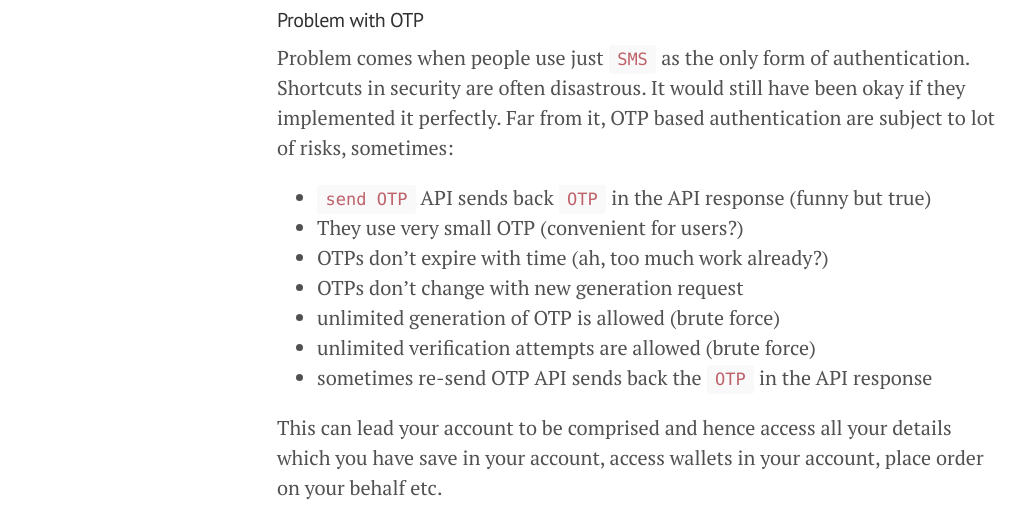
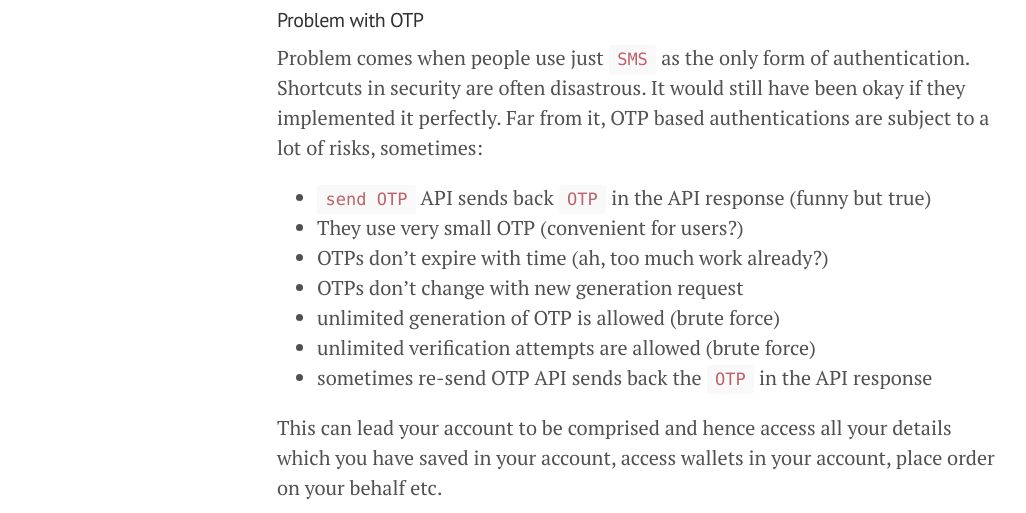
Before and after one commit to FallibleInc/blog, a Jekyll site: the page built from index.html, in a window 1280 px wide and 900 px high. Shown: the part 384-897 px from the top of the window, without its empty margins (3-1029 px from the left). Built offline with Jekyll 4.4.1, drawn with Linux system fonts in a browser that asks for light colours; the list of posts is cut into pages by our own code; comment, search, counter and statistics services are not loaded.

Commit message:
typos fixed

```diff
--- a/_posts/2016-05-10-otp-based-authentication.md
+++ b/_posts/2016-05-10-otp-based-authentication.md
@@ -4,7 +4,7 @@
 Almost every app today uses a 2 factor authentication where the second factor is an `SMS` sent to your mobile phone. This ensures that even if your password is compromised, you will be safe as long as you have your mobile phone with you.
 
 ##### Problem with OTP
-Problem comes when people use just `SMS` as the only form of authentication. Shortcuts in security are often disastrous. It would still have been okay if they implemented it perfectly. Far from it, OTP based authentication are subject to lot of risks, sometimes:
+Problem comes when people use just `SMS` as the only form of authentication. Shortcuts in security are often disastrous. It would still have been okay if they implemented it perfectly. Far from it, OTP based authentications are subject to a lot of risks, sometimes:
 
 * `send OTP` API sends back `OTP` in the API response (funny but true)
 * They use very small OTP (convenient for users?)
@@ -14,7 +14,7 @@ Problem comes when people use just `SMS` as the only form of authentication. Sho
 * unlimited verification attempts are allowed (brute force)
 * sometimes re-send OTP API sends back the `OTP` in the API response
 
-This can lead your account to be comprised and hence access all your details which you have save in your account, access wallets in your account, place order on your behalf etc.
+This can lead your account to be comprised and hence access all your details which you have saved in your account, access wallets in your account, place order on your behalf etc.
 
 We have built a tool to capture such badly implemented OTP systems.
 ![otp_tool.png]({{site.baseurl}}/otp_tool.png)
```
